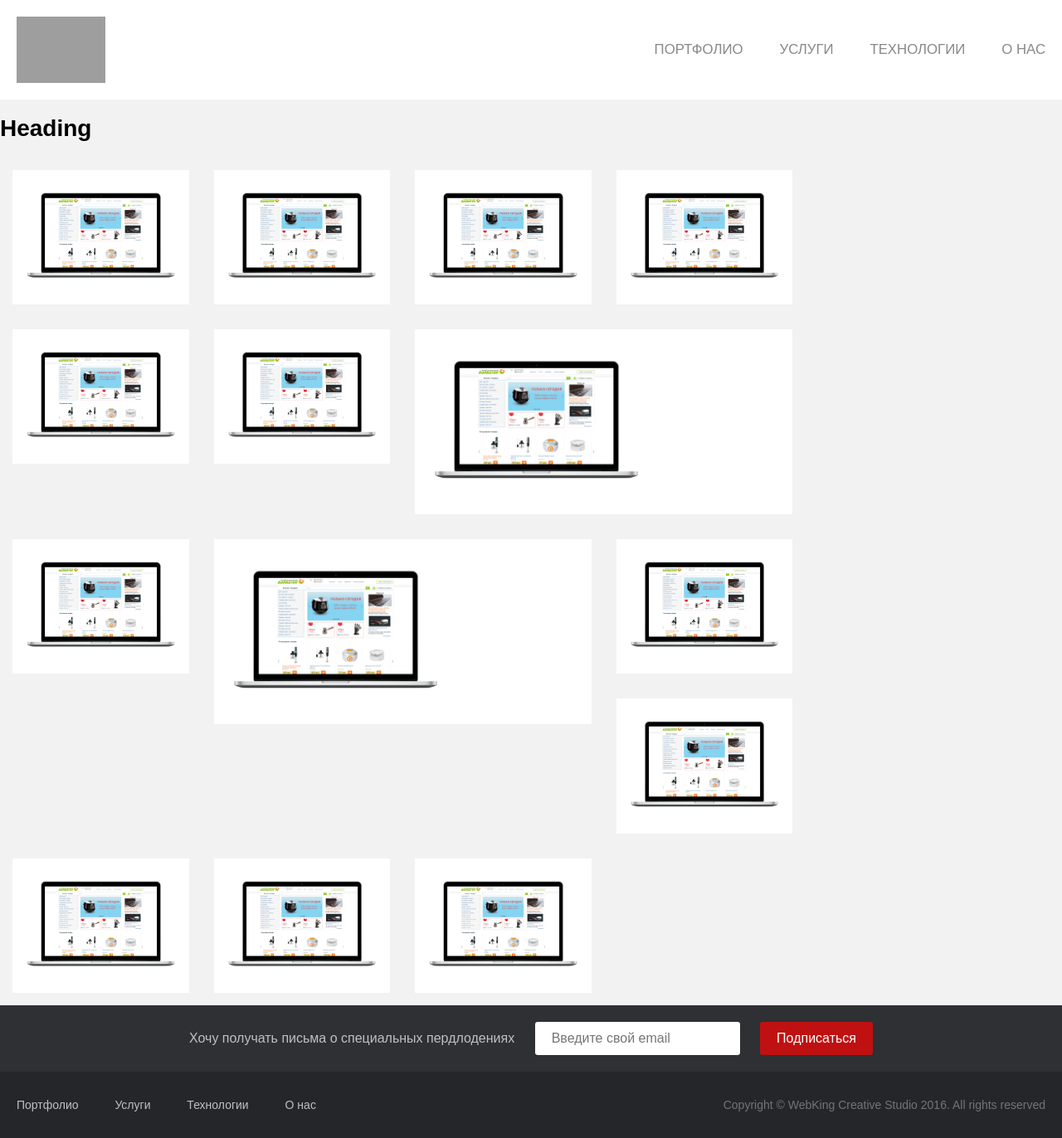
After one commit to Arikito/wbkng, a PHP site: page /portfolio.html in a window 1280 px wide. The commit adds this page. Shown: the whole page at 83% size. Run offline with PHP 8.4, Linux system fonts and the light colour scheme; grey boxes are pictures that could not be loaded.

Commit message:
Добавили грид бутстрапа. Сделал файл страницы портфолио

```diff
--- a/compiled/css/style.css
+++ b/compiled/css/style.css
@@ -130,6 +130,12 @@ textarea { overflow: auto; }
 .accent_button { background-color: #bf1111; color: #fff; border-radius: .2em; border: 0; outline: 0; line-height: 40px; padding: 0 20px; cursor: pointer; }
 .accent_button:hover { background-color: #d61313; }
 
+.item { background: #f3f3f3; border: 1px solid #c1c1c1; }
+
+.image { background: #fff; }
+
+.image img { max-width: 100%; max-height: 220px; }
+
 input[type=text], input[type=email], input[type=passwd] { border-radius: .2em; border: 0; outline: 0; line-height: 40px; padding: 0 20px; }
 
 body { font-size: 14px; font-family: sans-serif; background: #f2f2f2; }
--- /dev/null
+++ b/portfolio.html
@@ -0,0 +1,188 @@
+<!DOCTYPE html>
+<html lang="en">
+<head>
+	<meta charset="UTF-8">
+	<title>WebKing Creative Studio</title>
+	<link rel="stylesheet" href="/compiled/css/style.css">
+	<link rel="stylesheet" href="/plugins/bootstrap.css">
+	<script src="/compiled/js/jquery-3.1.0.min.js"></script>
+	<script src="/compiled/js/app.min.js"></script>
+</head>
+<body>
+	<header>
+		<div class="page_wrap">
+			<a href="/" class="logoSite">
+				<img src="/compiled/img/logo-2.1.svg">
+			</a>
+			<nav>
+				<a href="/portfolio">Портфолио</a>
+				<a href="/services">Услуги</a>
+				<a href="/techs">Технологии</a>
+				<a href="/about">О нас</a>
+			</nav>
+		</div>
+	</header>
+	<section class="content">
+		<div class="page_wrap">
+			<h1>Heading</h1>
+			<form action="http://l5.dev" method="POST" class="form-horizontal">
+			</form>
+
+			<!-- <div class="container">
+				<div class="row">
+					<div class="col-xs-6 col-md-3 col-lg-1"><div class="item">.col-xs-6</div></div>
+					<div class="col-xs-6 col-md-3 col-lg-1"><div class="item">.col-xs-6</div></div>
+					<div class="col-xs-6 col-md-3 col-lg-1"><div class="item">.col-xs-6</div></div>
+					<div class="col-xs-6 col-md-3 col-lg-1"><div class="item">.col-xs-6</div></div>
+					<div class="col-xs-6 col-md-3 col-lg-1"><div class="item">.col-xs-6</div></div>
+					<div class="col-xs-6 col-md-3 col-lg-1"><div class="item">.col-xs-6</div></div>
+					<div class="col-xs-6 col-md-3 col-lg-1"><div class="item">.col-xs-6</div></div>
+					<div class="col-xs-6 col-md-3 col-lg-1"><div class="item">.col-xs-6</div></div>
+					<div class="col-xs-6 col-md-3 col-lg-1"><div class="item">.col-xs-6</div></div>
+					<div class="col-xs-6 col-md-3 col-lg-1"><div class="item">.col-xs-6</div></div>
+					<div class="col-xs-6 col-md-3 col-lg-1"><div class="item">.col-xs-6</div></div>
+					<div class="col-xs-6 col-md-3 col-lg-1"><div class="item">.col-xs-6</div></div>
+				</div>
+				<div class="row">
+					<div class="col-md-8">
+						<div class="row">
+							<div class="col-md-6"><div class="item">.col-md-6</div></div>
+							<div class="col-md-6"><div class="item">.col-md-6</div></div>
+						</div>
+						<div class="row">
+							<div class="col-md-6"><div class="item">.col-md-6</div></div>
+							<div class="col-md-6"><div class="item">.col-md-6</div></div>
+						</div>
+					</div>
+					<div class="col-md-4"><div class="item">.col-md-4</div></div>
+				</div>
+				<div class="row">
+					<div class="col-md-4"><div class="item">.col-md-4</div></div>
+					<div class="col-md-4"><div class="item">.col-md-4</div></div>
+					<div class="col-md-4"><div class="item">.col-md-4</div></div>
+					<div class="col-md-4"><div class="item">.col-md-4</div></div>
+			 					<div class="col-md-3 col-md-offset-3"><div class="item">.col-md-3 .col-md-offset-3</div></div>
+				</div>
+			</div> -->
+			<div class="tags_block">
+				<a href=""></a>
+				<a href=""></a>
+				<a href=""></a>
+				<a href=""></a>
+			</div>
+			<div class="container">
+				<div class="row">
+					<div class="col-xs-1 col-md-3 col-lg-3">
+						<div class="image">
+							<img src="/compiled/img/test_image.png">
+						</div>
+					</div>
+					<div class="col-xs-1 col-md-3 col-lg-3">
+						<div class="image">
+							<img src="/compiled/img/test_image.png">
+						</div>
+					</div>
+					<div class="col-xs-1 col-md-3 col-lg-3">
+						<div class="image">
+							<img src="/compiled/img/test_image.png">
+						</div>
+					</div>
+					<div class="col-xs-1 col-md-3 col-lg-3">
+						<div class="image">
+							<img src="/compiled/img/test_image.png">
+						</div>
+					</div>
+					<div class="col-xs-1 col-md-3 col-lg-3">
+						<div class="image">
+							<img src="/compiled/img/test_image.png">
+						</div>
+					</div>
+					<div class="col-xs-1 col-md-3 col-lg-3">
+						<div class="image">
+							<img src="/compiled/img/test_image.png">
+						</div>
+					</div>
+
+					<div class="col-xs-1 col-md-6 col-lg-6">
+						<div class="image">
+							<img src="/compiled/img/test_image.png">
+						</div>
+					</div>
+					<div class="col-xs-1 col-md-3 col-lg-3">
+						<div class="image">
+							<img src="/compiled/img/test_image.png">
+						</div>
+					</div>
+					<div class="col-xs-1 col-md-6 col-lg-6">
+						<div class="image">
+							<img src="/compiled/img/test_image.png">
+						</div>
+					</div>
+					<div class="col-xs-1 col-md-3 col-lg-3">
+						<div class="image">
+							<img src="/compiled/img/test_image.png">
+						</div>
+					</div>
+					<div class="col-xs-1 col-md-3 col-lg-3">
+						<div class="image">
+							<img src="/compiled/img/test_image.png">
+						</div>
+					</div>
+					<div class="col-xs-1 col-md-3 col-lg-3">
+						<div class="image">
+							<img src="/compiled/img/test_image.png">
+						</div>
+					</div>
+					<div class="col-xs-1 col-md-3 col-lg-3">
+						<div class="image">
+							<img src="/compiled/img/test_image.png">
+						</div>
+					</div>
+					<div class="col-xs-1 col-md-3 col-lg-3">
+						<div class="image">
+							<img src="/compiled/img/test_image.png">
+						</div>
+					</div>
+				</div>
+			</div>
+		</div>
+	</section>
+	<footer>
+		<div class="page_wrap">
+			<!-- <form method="POST" action="http://l5.dev" accept-charset="UTF-8"><input name="_token" type="hidden" value="rnktgnOIwG81GuG7qW5Hl6jP6JHOUrucNEty5BaR">
+				<label for="email">Хочу получать письма о специальных пердлодениях</label>
+				<input name="email" type="email" id="email">
+				<input type="submit" value="Подписаться">
+			</form> -->
+			<form action="/" class="subscribe" method="POST">
+				<label for="subscribe_email">Хочу получать письма о специальных пердлодениях</label>
+				<input type="email" id="subscribe_email" required="" placeholder="Введите свой email">
+				<input type="submit" value="Подписаться" class="accent_button">
+			</form>
+		</div>
+		<div class="page_wrap hidden">
+			<nav>
+				<a href="http://l5.dev/portfolio">Портфолио</a>
+				<a href="http://l5.dev/services">Услуги</a>
+				<a href="http://l5.dev/techs">Технологии</a>
+				<a href="http://l5.dev/about">О нас</a>
+			</nav>
+		</div>
+		<div class="copyright">
+			<div class="page_wrap">
+				<nav>
+					<a href="http://l5.dev/portfolio">Портфолио</a>
+					<a href="http://l5.dev/services">Услуги</a>
+					<a href="http://l5.dev/techs">Технологии</a>
+					<a href="http://l5.dev/about">О нас</a>
+				</nav>
+				<svg viewBox="226 50 488 147" class="logo">
+					<use xmlns:xlink="http://www.w3.org/1999/xlink" xlink:href="/compiled/img/logo-2.1.svg#text_1_"></use>
+				</svg>
+				<div class="rights">Copyright © WebKing Creative Studio 2016. All rights reserved</div>
+			</div>
+		</div>
+	</footer>
+	<script src="//localhost:35729/livereload.js"></script>
+</body>
+</html>
--- a/resources/sass/style.scss
+++ b/resources/sass/style.scss
@@ -34,6 +34,17 @@ $lightfont:			#c0c0c0;
 	&:hover{
 		background-color: lighten($accent, 5);
 	}
+}
+.item {
+	background: #f3f3f3;
+	border: 1px solid #c1c1c1;
+}
+.image {
+	background: $white;
+}
+.image img {
+	max-width: 100%;
+	max-height: 220px;
 }
 input[type=text],
 input[type=email],
```
Also changed, not shown: index.html (+5 -4 lines), compiled/img/test_image.png (added), plugins/bootstrap.css (added), 1 other file.
